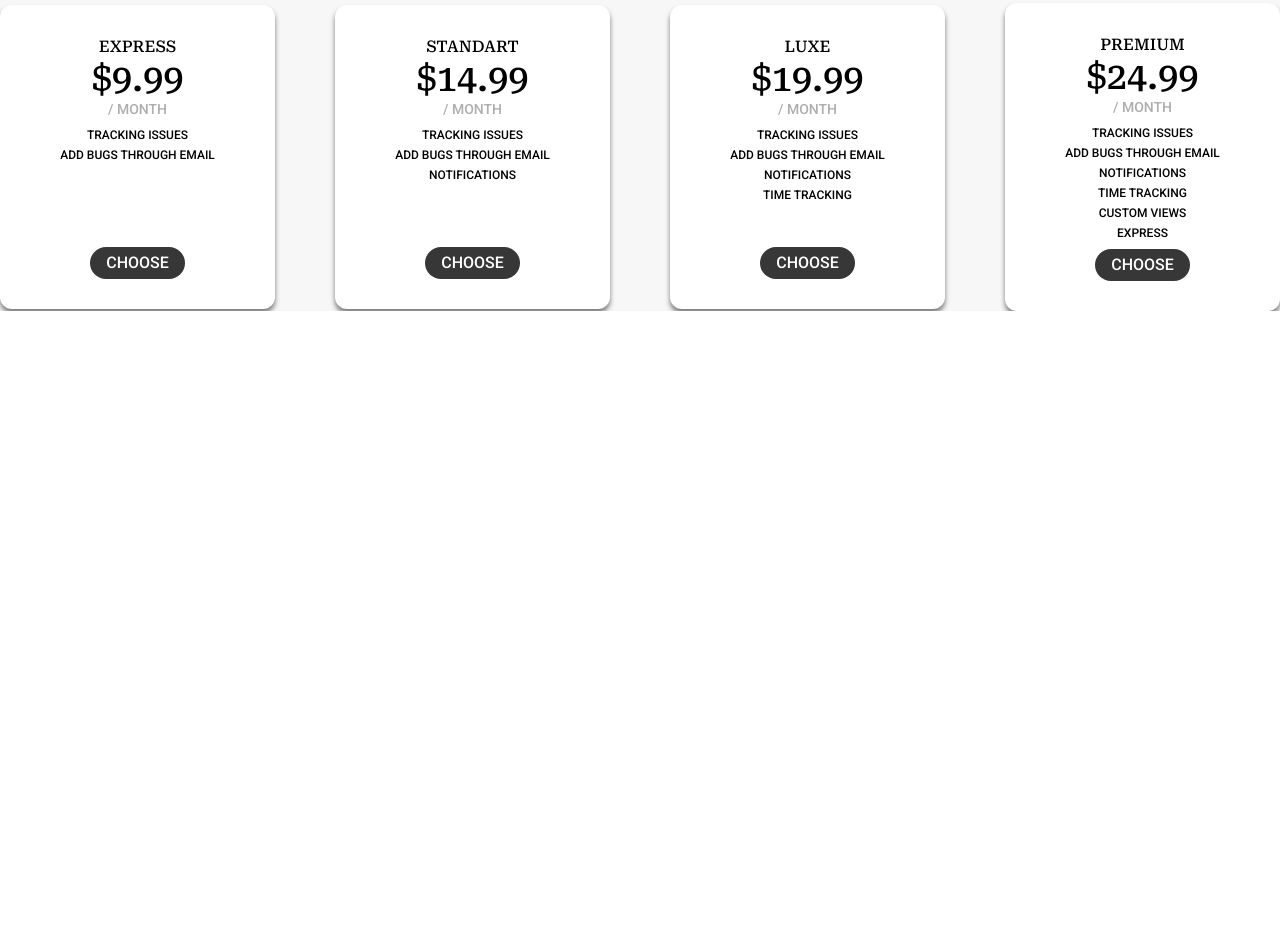
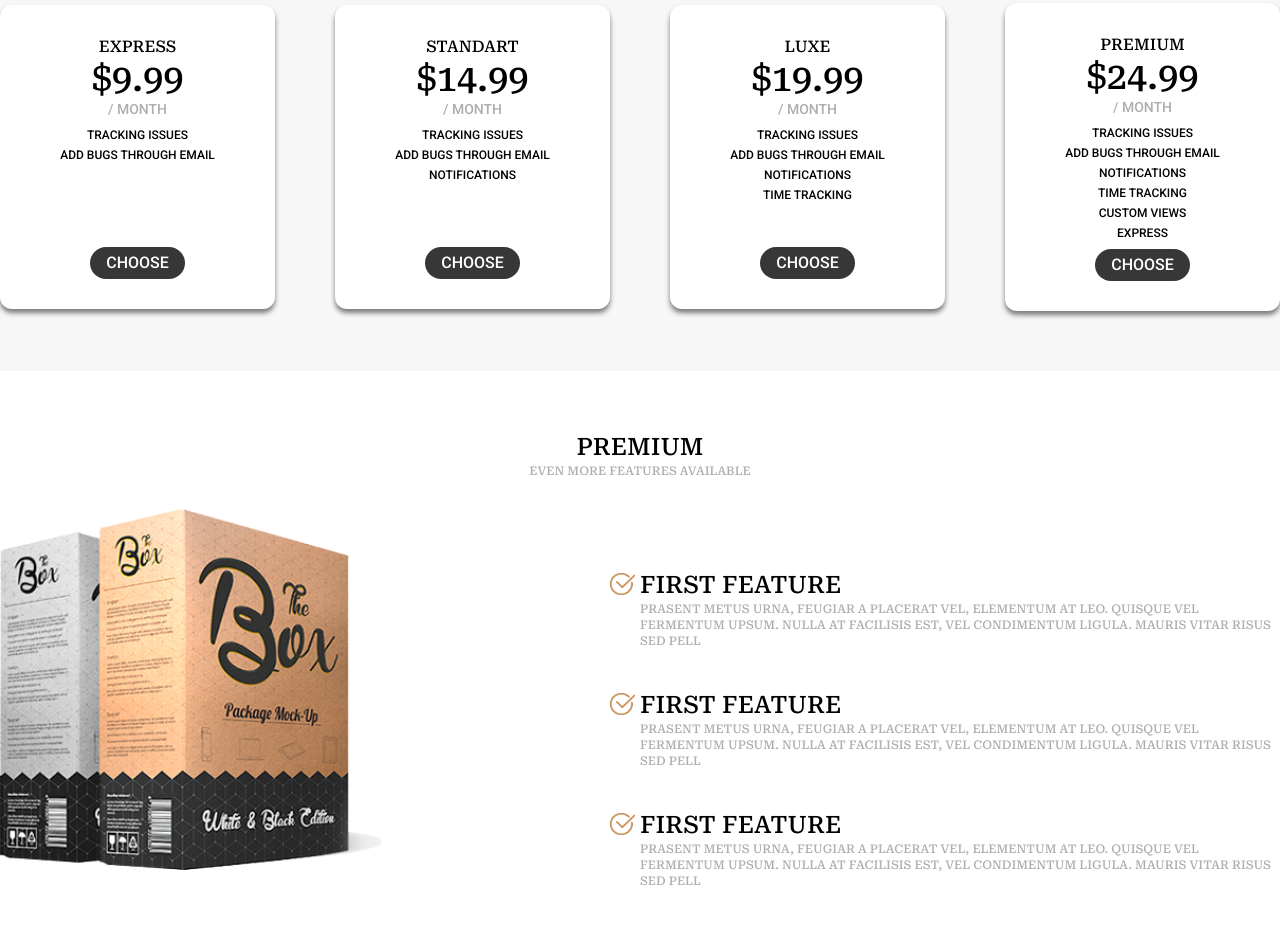
Before and after one commit to MarcosFerreira2024/Projeto-Awax, a website: page src/index.html in a window 1280 px wide. Shown: the part 4385-5315 px from the top of the page. Before the commit the page ends 4696 px from the top, so only its background shows below. Drawn offline with Linux system fonts and the light colour scheme.

Commit message:
Continuação section price

```diff
--- a/src/index.html
+++ b/src/index.html
@@ -453,7 +453,7 @@
       </div>
       </div>
       <div class="flex flex-1 justify-start lg:justify-end ">
-        <div class="bg-white w-[100%] rounded-xl sombra max-w-[315px] min-w-[235px]">
+        <div class="bg-white w-[100%] rounded-xl sombra max-w-[315px] min-w-[235px] ">
           <p class="uppercase text-center  font-medium text-base serifado pt-[30px] ">Premium</p>
           <h1 class="serifado font-medium text-4xl uppercase text-center">$24.99</h1>
           <p class="uppercase text-center text-[#aeaeae] font-medium text-sm roboto">/ month</p>
@@ -471,7 +471,41 @@
       </div>
       </div>
     </div>
+    <section class="bg-white lg:mt-[60px] mt-[30px]">
+      <div class=" flex max-w-[1440px] mx-auto justify-center items-center flex-col ">
+        <h1 class="serifado font-medium md:text-2xl text-lg lg:mt-[60px] mt-[30px] uppercase">premium</h1>
+        <p class="uppercase text-center text-[#aeaeae] font-medium text-xs serifado pb-[30px]">even more features available</p>
+      </div>
+      <div class="lg:flex max-w-[1440px] mx-auto justify-center items-center ">
+        <div class="flex-1  flex lg:pb-[60px] pb-[30px] ">
+          <div class="flex w-[100%] lg:justify-start justify-center ml-[50px] lg:ml-0 ">
+            <img src="/img/complementos/livros.png" alt="" class="  w-[60%] object-cover self-center " >
+          </div>
+        </div>
+        <div class="flex-1 pt-5 text-xl flex-col  flex roboto">
+          <div class="w-[100%] flex flex-col  justify-center  gap-10">
+            <div class="flex flex-col relative ">
+              <div class="absolute left-[-30px] top-[4px] w-[25px] object-cover "><img src="/img/icones/check.png" alt=""></div>
+              <h1 class="serifado font-medium md:text-2xl text-lg uppercase self-center lg:self-start text-center lg:text-left ">first feature</h1>
+              <p class="uppercase  text-[#aeaeae] font-medium text-xs serifado  text-center lg:text-left self-center lg:self-start ">Prasent metus urna, feugiar a placerat vel, elementum at leo. Quisque vel fermentum upsum. nulla at facilisis est, vel condimentum ligula. Mauris vitar risus sed pell</p>
+            </div>
+            <div class="flex flex-col relative  ">
+              <div class="absolute left-[-30px] top-[4px] w-[25px] object-cover"><img src="/img/icones/check.png" alt=""></div>
+              <h1 class="serifado font-medium md:text-2xl text-lg uppercase self-center lg:self-start text-center lg:text-left">first feature</h1>
+              <p class="uppercase  text-[#aeaeae] font-medium text-xs serifado text-center lg:text-left self-center lg:self-start ">Prasent metus urna, feugiar a placerat vel, elementum at leo. Quisque vel fermentum upsum. nulla at facilisis est, vel condimentum ligula. Mauris vitar risus sed pell</p>
+            </div>
+            <div class="flex flex-col relative ">
+              <div class="absolute left-[-30px] top-[4px] w-[25px] object-cover"><img src="/img/icones/check.png" alt=""></div>
+              <h1 class="serifado font-medium md:text-2xl text-lg uppercase self-center lg:self-start text-center lg:text-left">first feature</h1>
+              <p class="uppercase  text-[#aeaeae] font-medium text-xs serifado text-center lg:text-left self-center lg:self-start">Prasent metus urna, feugiar a placerat vel, elementum at leo. Quisque vel fermentum upsum. nulla at facilisis est, vel condimentum ligula. Mauris vitar risus sed pell</p>
+            </div>
+          </div>
+        </div>
+
+      </div>
+    </section>
   </section>
+
 
 </body>
 <script>
```
Also changed, not shown: src/output.css.
